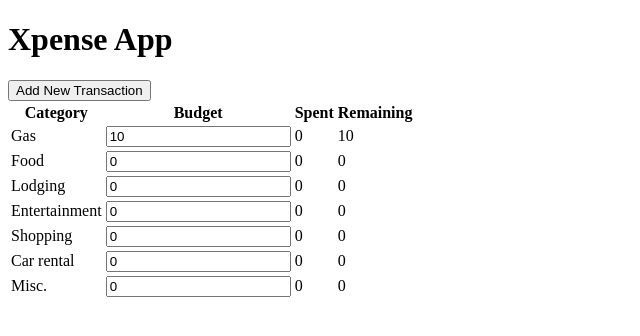
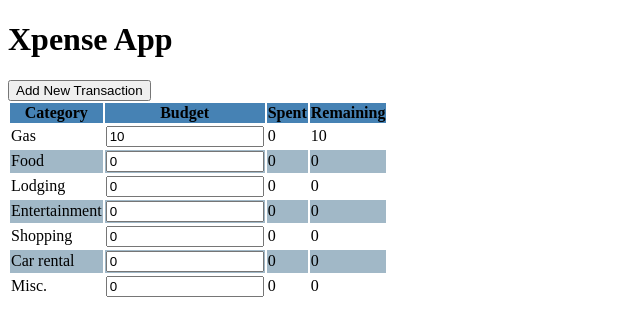
Before and after one commit to travissouthard/Xpense_front_end, a React (Create React App) app in the folder xpense_front_end/: page / in a window 1280 px wide. Shown: the top 336 px of the page, without its empty margins (0-640 px from the left). Built offline with nearby package versions, Linux system fonts and the light colour scheme; no server answers; the HTML template or start-up script is replaced by a standard one.

Commit message:
updated styling on table

```diff
--- a/xpense_front_end/src/App.js
+++ b/xpense_front_end/src/App.js
@@ -160,7 +160,13 @@ class App extends React.Component {
           ) : (
             <button onClick={() => this.toggleTransactionForm()}>Add New Transaction</button>
           )}
-        <BudgetTable budget={this.state.budget} baseUrl={baseUrl} />
+        <div class="container">
+          <div class="panel-body">
+            <div class="table-responsive">
+              <BudgetTable budget={this.state.budget} baseUrl={baseUrl} />
+            </div>
+          </div>
+        </div>
       </div>
     )
   }
--- a/xpense_front_end/src/components/BudgetRow.jsx
+++ b/xpense_front_end/src/components/BudgetRow.jsx
@@ -18,13 +18,15 @@ class BudgetRow extends Component {
     return sum;
   }
   updateBudgetValue = (budgetValue) => {
-    this.state.budget.budget = budgetValue;
+    this.setState({
+      budget: budgetValue
+    })
   }
   render () {
     return (
-      <tr className={this.props.index%2==0 ?'table-light':'table-dark'}>
+      <tr className={this.props.idx%2===0 ?'tr-even':'tr-odd'}>
         <td>{this.props.title}</td>
-        <td className="text-right"><BudgetInput budget={this.props.budget} updateBudget={this.updateBudgetValue} baseUrl={this.props.baseUrl}/></td>
+        <td className= "budget text-right"><BudgetInput idx={this.props.idx} budget={this.props.budget} updateBudget={this.updateBudgetValue} baseUrl={this.props.baseUrl}/></td>
         <td className="text-right" onClick={() => this.toggleTransactionModal()}>
           {this.sumTransactions(this.props.transactions)}
           {this.state.transactionModalOn ? (
--- a/xpense_front_end/src/components/BudgetTable.jsx
+++ b/xpense_front_end/src/components/BudgetTable.jsx
@@ -4,7 +4,7 @@ import BudgetRow from './BudgetRow'
 class BudgetTable extends Component {
   render () {
     return (
-      <table className="table table-sm">
+      <table className="table">
         <thead>
           <tr>
             <th scope="col">Category</th>
@@ -16,7 +16,7 @@ class BudgetTable extends Component {
         <tbody>
         {  this.props.budget.map((budget, index)=> {
             return (
-                <BudgetRow key={index} title={budget.title} budget={budget} spent={budget.spent} transactions={budget.transactions} baseUrl={this.props.baseUrl}/>
+              <BudgetRow key={index} idx={index} title={budget.title} budget={budget} spent={budget.spent} transactions={budget.transactions} baseUrl={this.props.baseUrl}/>
             )
           })}
         </tbody>
--- a/xpense_front_end/src/index.css
+++ b/xpense_front_end/src/index.css
@@ -1,155 +1,27 @@
 
 
-
-
-
-
-
-
-
-/* body {
-  margin: 0;
-  font-family: -apple-system, BlinkMacSystemFont, 'Segoe UI', 'Roboto', 'Oxygen',
-    'Ubuntu', 'Cantarell', 'Fira Sans', 'Droid Sans', 'Helvetica Neue',
-    sans-serif;
-  -webkit-font-smoothing: antialiased;
-  -moz-osx-font-smoothing: grayscale;
+table {
+  table-layout: fixed;
+}
+input {
+  max-width: 150px;
 }
 
-code {
-  font-family: source-code-pro, Menlo, Monaco, Consolas, 'Courier New',
-    monospace;
-} */
-
-/* #container {
-  table align="center"
-}
-
-table {
-  font-family: arial, sans-serif;
-  border-collapse: collapse;
-  width: 80%;
-}
-
-td, th {
-  border: 1px solid #dddddd;
-  text-align: left;
-  padding: 8px;
-}
-
-tr:nth-child(even) {
-  background-color: #dddddd;
-}
-
- */
-
-/* #container  {
-  background: #fafafa url(https://jackrugile.com/images/misc/noise-diagonal.png);
-  color: #444;
-  font: 100%/30px 'Helvetica Neue', helvetica, arial, sans-serif;
-  text-shadow: 0 1px 0 #fff;
-  overflow-x:auto;;
-}
-
-strong {
-  font-weight: bold;
-}
-
-em {
-  font-style: italic;
-}
-
-table {
-  background: #f5f5f5;
-  border-collapse: separate;
-  box-shadow: inset 0 1px 0 #fff;
-  font-size: 12px;
-  line-height: 24px;
-  margin: 30px auto;
-  text-align: left;
-  width: 800px;
+.budget {
+  float: right;
 }
 
 th {
-  background: url(https://jackrugile.com/images/misc/noise-diagonal.png), linear-gradient(#777, #444);
-  border-left: 1px solid #555;
-  border-right: 1px solid #777;
-  border-top: 1px solid #555;
-  border-bottom: 1px solid #333;
-  box-shadow: inset 0 1px 0 #999;
-  color: #fff;
-  font-weight: bold;
-  padding: 10px 15px;
-  position: relative;
-  text-shadow: 0 1px 0 #000;
+  background-color: steelblue;
 }
 
-th:after {
-  background: linear-gradient(rgba(255,255,255,0), rgba(255,255,255,.08));
-  content: '';
-  display: block;
-  height: 25%;
-  left: 0;
-  margin: 1px 0 0 0;
-  position: absolute;
-  top: 25%;
-  width: 100%;
+.tr-even {
+  background-color: white;
 }
 
-th:first-child {
-  border-left: 1px solid #777;
-  box-shadow: inset 1px 1px 0 #999;
+.tr-odd {
+  background-color: rgb(161, 184, 199);
 }
-
-th:last-child {
-  box-shadow: inset -1px 1px 0 #999;
+#budget {
+  align-items: right;
 }
-
-td {
-  border-right: 1px solid #fff;
-  border-left: 1px solid #e8e8e8;
-  border-top: 1px solid #fff;
-  border-bottom: 1px solid #e8e8e8;
-  padding: 10px 15px;
-  position: relative;
-  transition: all 300ms;
-}
-
-td:first-child {
-  box-shadow: inset 1px 0 0 #fff;
-}
-
-td:last-child {
-  border-right: 1px solid #e8e8e8;
-  box-shadow: inset -1px 0 0 #fff;
-}
-
-tr {
-  background: url(https://jackrugile.com/images/misc/noise-diagonal.png);
-}
-
-tr:nth-child(odd) td {
-  background: #f1f1f1 url(https://jackrugile.com/images/misc/noise-diagonal.png);
-}
-
-tr:last-of-type td {
-  box-shadow: inset 0 -1px 0 #fff;
-}
-
-tr:last-of-type td:first-child {
-  box-shadow: inset 1px -1px 0 #fff;
-}
-
-tr:last-of-type td:last-child {
-  box-shadow: inset -1px -1px 0 #fff;
-}
-
-tbody:hover td {
-  color: transparent;
-  text-shadow: 0 0 3px #aaa;
-}
-
-tbody:hover tr:hover td {
-  color: #444;
-  text-shadow: 0 1px 0 #fff;
-} */
```
Also changed, not shown: xpense_front_end/src/components/BudgetInput.jsx (line endings or trailing spaces).
